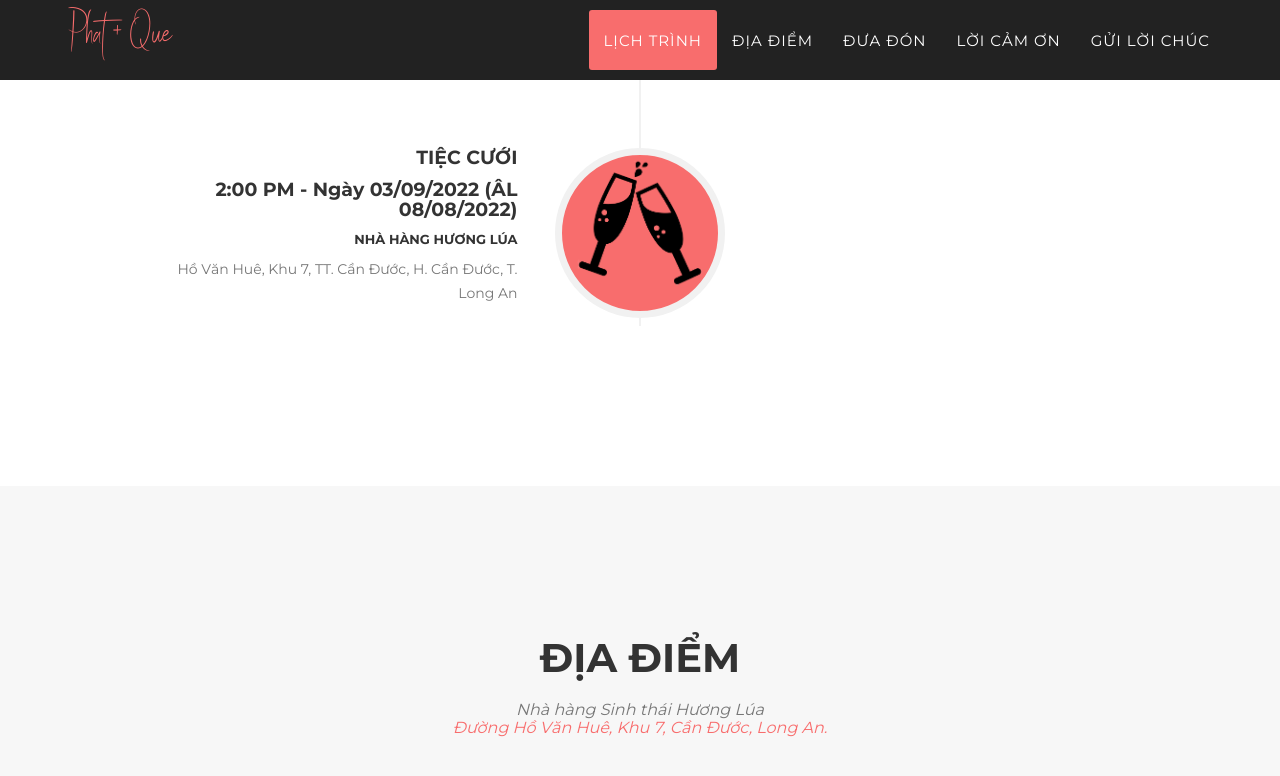
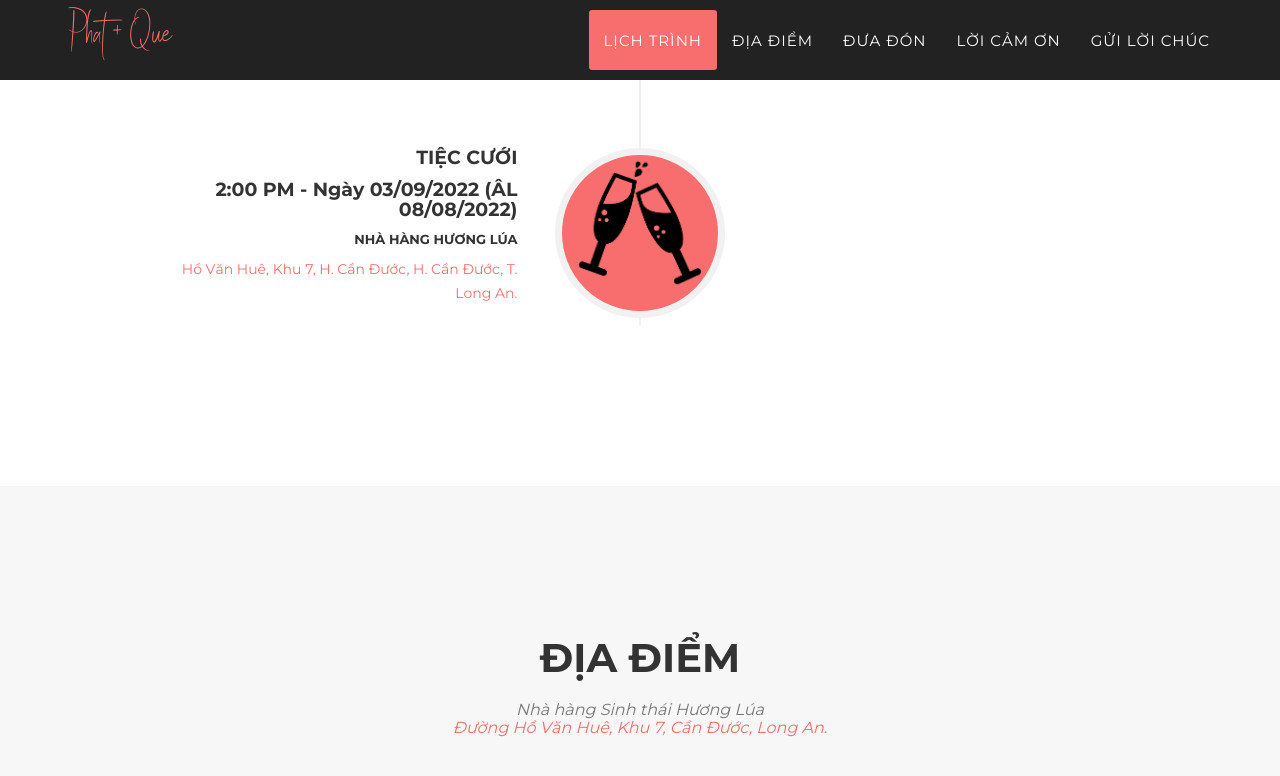
Before and after one commit to phatque/phatque, a Jekyll site: the page built from index.html, in a window 1280 px wide and 900 px high, scrolled down 1376 px, cut to the strip 0-807 px from the top of the window. Shown: the top 776 px of the strip. Built offline with Jekyll 4.4.1, drawn with Linux system fonts in a browser that asks for light colours; some web fonts are replaced.

Commit message:
Update events.html

```diff
--- a/_includes/en_data/events.html
+++ b/_includes/en_data/events.html
@@ -50,7 +50,7 @@
                                 <h6>Nhà Hàng Hương Lúa</h6>
                             </div>
                             <div class="timeline-body">
-                                <p class="text-muted">Hồ Văn Huê, Khu 7, TT. Cần Đước, H. Cần Đước, T. Long An</p>
+                                <p class="text-muted"> <a href="https://www.google.com/maps/place/Nh%C3%A0+h%C3%A0ng+H%C6%B0%C6%A1ng+L%C3%BAa/@10.5018531,106.5978683,17z/data=!3m1!4b1!4m5!3m4!1s0x31754a48a4e453e9:0xc5a7d9e65416f722!8m2!3d10.5018531!4d106.5997088" target="_blank"> Hồ Văn Huê, Khu 7, H. Cần Đước, H. Cần Đước, T. Long An.</a></p>
                             </div>
                         </div>
                     </li>
```
